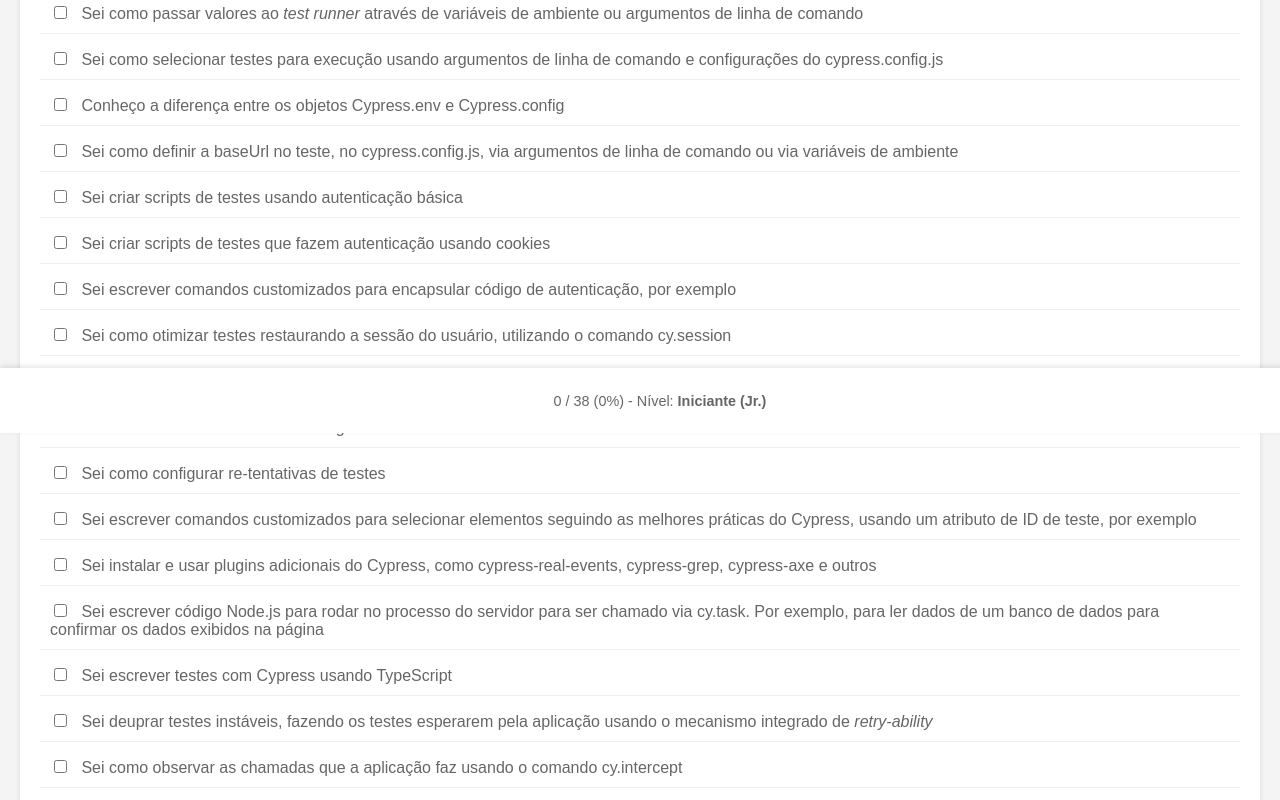
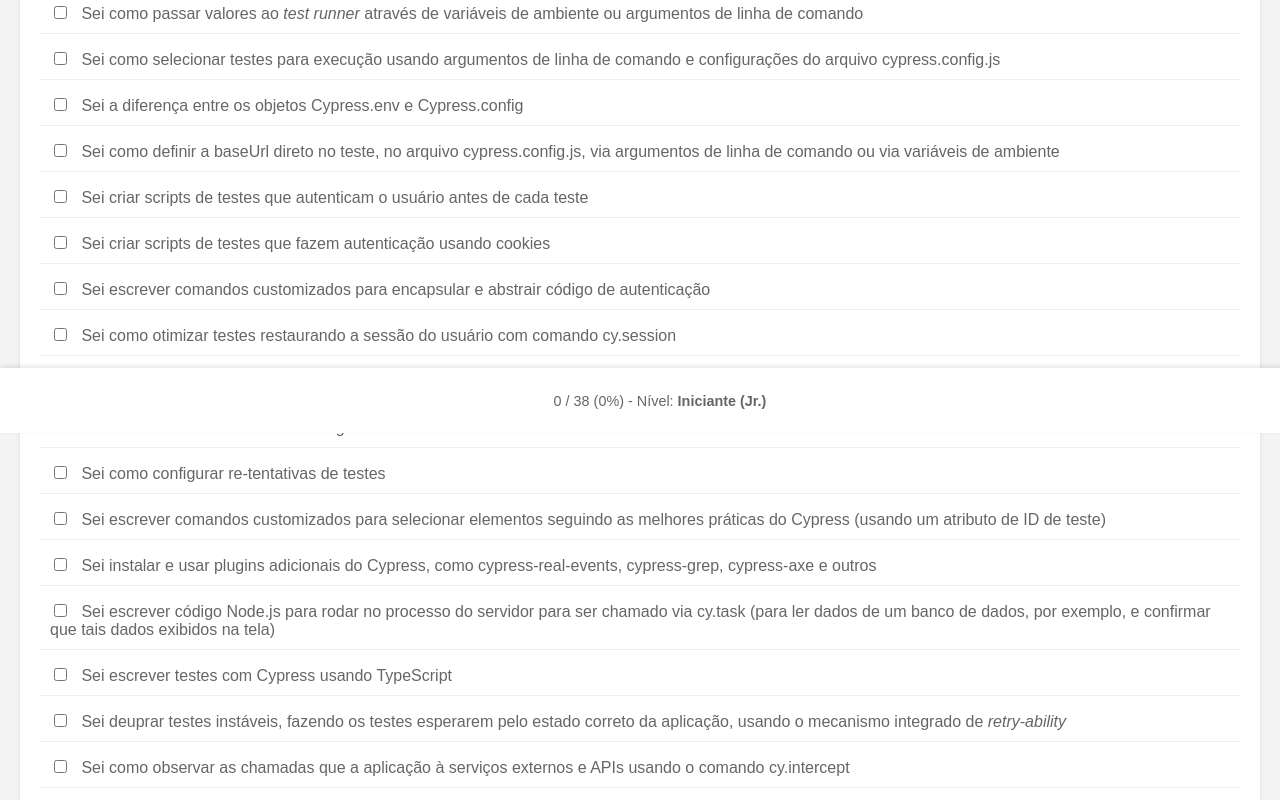
Before and after one commit to wlsf82/cypress-skills-checklist, a website: page src/index.html in a window 1280 px wide. Shown: the part 367-1167 px from the top of the page. Drawn offline with Linux system fonts and the light colour scheme.

Commit message:
Lots of texts adjustments

```diff
--- a/src/index.html
+++ b/src/index.html
@@ -49,25 +49,25 @@
           <li>
             <label>
               <input type="checkbox">
-              Sei como selecionar testes para execução usando argumentos de linha de comando e configurações do cypress.config.js
+              Sei como selecionar testes para execução usando argumentos de linha de comando e configurações do arquivo cypress.config.js
             </label>
           </li>
           <li>
             <label>
               <input type="checkbox">
-              Conheço a diferença entre os objetos Cypress.env e Cypress.config
+              Sei a diferença entre os objetos Cypress.env e Cypress.config
             </label>
           </li>
           <li>
             <label>
               <input type="checkbox">
-              Sei como definir a baseUrl no teste, no cypress.config.js, via argumentos de linha de comando ou via variáveis de ambiente
+              Sei como definir a baseUrl direto no teste, no arquivo cypress.config.js, via argumentos de linha de comando ou via variáveis de ambiente
             </label>
           </li>
           <li>
             <label>
               <input type="checkbox">
-              Sei criar scripts de testes usando autenticação básica
+              Sei criar scripts de testes que autenticam o usuário antes de cada teste
             </label>
           </li>
           <li>
@@ -79,19 +79,19 @@
           <li>
             <label>
               <input type="checkbox">
-              Sei escrever comandos customizados para encapsular código de autenticação, por exemplo
+              Sei escrever comandos customizados para encapsular e abstrair código de autenticação
             </label>
           </li>
           <li>
             <label>
               <input type="checkbox">
-              Sei como otimizar testes restaurando a sessão do usuário, utilizando o comando cy.session
+              Sei como otimizar testes restaurando a sessão do usuário com comando cy.session
             </label>
           </li>
           <li>
             <label>
               <input type="checkbox">
-              Sei como navegar por diferentes domínios no mesmo teste, utilizando o comando cy.origin
+              Sei como navegar por diferentes domínios no mesmo teste com o comando cy.origin
             </label>
           </li>
           <li>
@@ -109,7 +109,7 @@
           <li>
             <label>
               <input type="checkbox">
-              Sei escrever comandos customizados para selecionar elementos seguindo as melhores práticas do Cypress, usando um atributo de ID de teste, por exemplo
+              Sei escrever comandos customizados para selecionar elementos seguindo as melhores práticas do Cypress (usando um atributo de ID de teste)
             </label>
           </li>
           <li>
@@ -121,7 +121,7 @@
           <li>
             <label>
               <input type="checkbox">
-              Sei escrever código Node.js para rodar no processo do servidor para ser chamado via cy.task. Por exemplo, para ler dados de um banco de dados para confirmar os dados exibidos na página
+              Sei escrever código Node.js para rodar no processo do servidor para ser chamado via cy.task (para ler dados de um banco de dados, por exemplo, e confirmar que tais dados exibidos na tela)
             </label>
           </li>
           <li>
@@ -133,13 +133,13 @@
           <li>
             <label>
               <input type="checkbox">
-              Sei deuprar testes instáveis, fazendo os testes esperarem pela aplicação usando o mecanismo integrado de <em>retry-ability</em>
+              Sei deuprar testes instáveis, fazendo os testes esperarem pelo estado correto da aplicação, usando o mecanismo integrado de <em>retry-ability</em>
             </label>
           </li>
           <li>
             <label>
               <input type="checkbox">
-              Sei como observar as chamadas que a aplicação faz usando o comando cy.intercept
+              Sei como observar as chamadas que a aplicação à serviços externos e APIs usando o comando cy.intercept
             </label>
           </li>
           <li>
@@ -199,7 +199,7 @@
           <li>
             <label>
               <input type="checkbox">
-              Sei escrever testes de API usando Cypress com o cypress-plugin-api
+              Sei escrever testes de API com feedback visual usando o plugin cypress-plugin-api
             </label>
           </li>
           <li>
@@ -223,19 +223,19 @@
           <li>
             <label>
               <input type="checkbox">
-              Sei fazer o upgrade de uma versão do Cypress anterior a v10 (ex.: v9) para uma versão mais recente (ex.: v13)
+              Sei fazer o <em>upgrade</em> de uma versão do Cypress anterior a v10 (ex.: v9) para uma versão mais recente (ex.: v13)
             </label>
           </li>
           <li>
             <label>
               <input type="checkbox">
-              Sei gravar os testes na Cypress Cloud
+              Sei gravar os testes na nuvem do Cypress (Cypress Cloud)
             </label>
           </li>
           <li>
             <label>
               <input type="checkbox">
-              Sei executar testes do Cypress usando GitHub Actions
+              Sei executar testes do Cypress no GitHub Actions
             </label>
           </li>
           <li>
```
